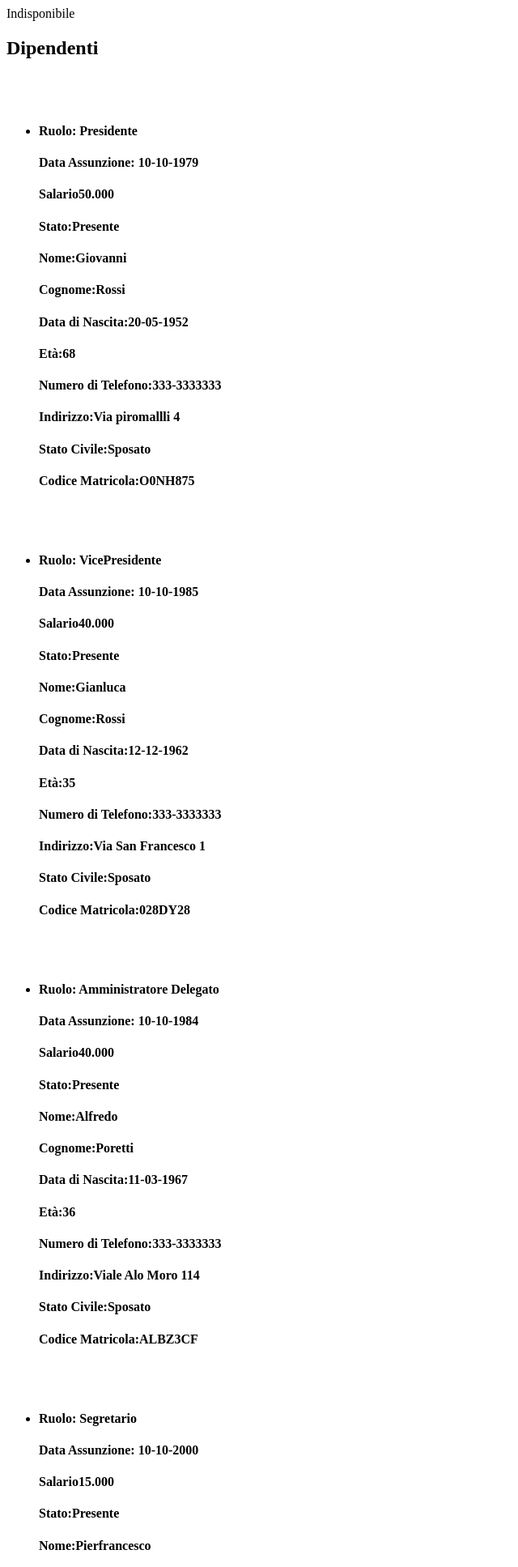
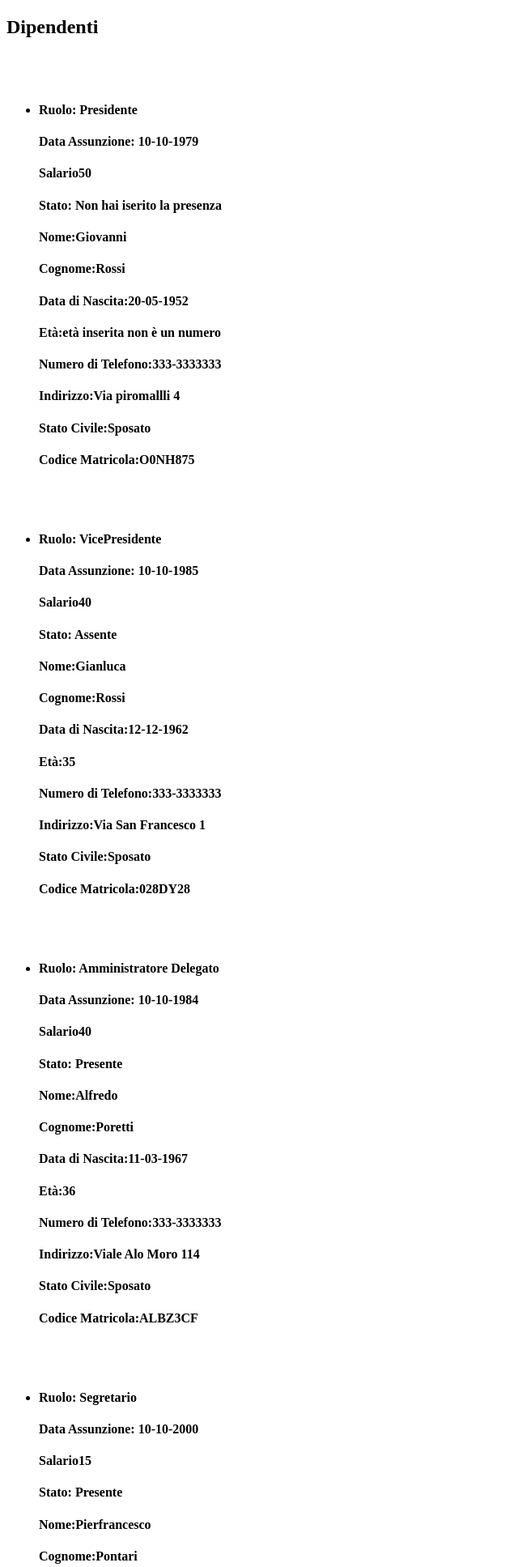
Before and after one commit to PaoloFrancesco-Marino/php-oop-dipendenti, a PHP site: page / in a window 1280 px wide. Shown: the top 1935 px of the page at 81% size, without its empty margins (0-640 px from the left). Run offline with PHP 8.4, Linux system fonts and the light colour scheme.

Commit message:
add fix exception

```diff
--- a/index.php
+++ b/index.php
@@ -24,11 +24,28 @@ include_once __DIR__ . '/partials/classes/PersonDetails.php';
                     <h4>Ruolo: <?php echo $dipendente->role; ?></h4>
                     <h4>Data Assunzione: <?php echo $dipendente->jobHiring;?></h4>
                     <h4>Salario<?php echo $dipendente->salary;?></h4>
-                    <h4>Stato:<?php echo $dipendente->status;?></h4>
+                    <h4>Stato:
+                        <?php
+                        try {
+                            echo $dipendente->status($dipendente->status);
+                        } catch (Exception $e) {
+                            echo $e->getMessage();
+                        }
+                        ?>
+
+                    </h4>
                     <h4>Nome:<?php echo $dipendente->name;?></h4>
                     <h4>Cognome:<?php echo $dipendente->surname;?></h4>
                     <h4>Data di Nascita:<?php echo $dipendente->dateBirth;?></h4>
-                    <h4>Età:<?php echo $dipendente->age;?></h4>
+                    <h4>
+                        Età:<?php
+                        try {
+                            echo $dipendente->ageControl($dipendente->age);
+                        } catch (Exception $e) {
+                            echo $e->getMessage();
+                        }
+                        ?>
+                    </h4>
                     <h4>Numero di Telefono:<?php echo $dipendente->number;?></h4>
                     <h4>Indirizzo:<?php echo $dipendente->address;?></h4>
                     <h4>Stato Civile:<?php echo $dipendente->civilStatus;?></h4>
--- a/partials/classes/PersonDetails.php
+++ b/partials/classes/PersonDetails.php
@@ -10,7 +10,7 @@ class DetailsPerson extends Person {
     public $address;
     public $civilStatus;
 
-    // constructor
+
     // constructor
     public function __construct($_role, $_jobHiring, $_salary, $_status, $_name, $_surname, $_dateBirth, $_age, $_number, $_address, $_civilStatus) {
 
@@ -21,14 +21,21 @@ class DetailsPerson extends Person {
         $this->number = $_number;
         $this->address = $_address;
         $this->civilStatus = $_civilStatus;
+    }
+    // method
+    public function ageControl($_age) {
+        if (!is_int($this->age)) {
+            throw new Exception('età inserita non è un numero');
+        }
 
+        return $_age;
     }
 }
 
 $dipendenti = [
-    new DetailsPerson('Presidente', '10-10-1979', '50.000', 'Presente', 'Giovanni', 'Rossi', '20-05-1952', 68, '333-3333333', 'Via piromallli 4', 'Sposato' ),
-    new DetailsPerson('VicePresidente', '10-10-1985', '40.000', 'Presente', 'Gianluca', 'Rossi', '12-12-1962', 35, '333-3333333', 'Via San Francesco 1', 'Sposato' ),
-    new DetailsPerson('Amministratore Delegato', '10-10-1984', '40.000', 'Presente', 'Alfredo', 'Poretti', '11-03-1967', 36, '333-3333333', 'Viale Alo Moro 114', 'Sposato' ),
-    new DetailsPerson('Segretario', '10-10-2000', '15.000', 'Presente', 'Pierfrancesco', 'Pontari', '20-06-1980', 40, '333-3333333', 'Via roma 14', 'Sposato' ),
-    new DetailsPerson('Designer', '10-10-2012', '25.000', 'Presente', 'Francesco', 'Cucuzza', '20-05-1987', 33, '333-3333333', 'Viale porto vecchio 84', 'Celibe' )
+    new DetailsPerson('Presidente', '10-10-1979', 50.000, '', 'Giovanni', 'Rossi', '20-05-1952', '68', '333-3333333', 'Via piromallli 4', 'Sposato' ),
+    new DetailsPerson('VicePresidente', '10-10-1985', 40.000, 'Assente', 'Gianluca', 'Rossi', '12-12-1962', 35, '333-3333333', 'Via San Francesco 1', 'Sposato' ),
+    new DetailsPerson('Amministratore Delegato', '10-10-1984', 40.000, 'Presente', 'Alfredo', 'Poretti', '11-03-1967', 36, '333-3333333', 'Viale Alo Moro 114', 'Sposato' ),
+    new DetailsPerson('Segretario', '10-10-2000', 15.000, 'Presente', 'Pierfrancesco', 'Pontari', '20-06-1980', 40, '333-3333333', 'Via roma 14', 'Sposato' ),
+    new DetailsPerson('Designer', '10-10-2012', 25.000, '', 'Francesco', 'Cucuzza', '20-05-1987', '33', '333-3333333', 'Viale porto vecchio 84', 'Celibe' )
 ];
--- a/partials/classes/Status.php
+++ b/partials/classes/Status.php
@@ -13,19 +13,11 @@ class Status extends Role {
     }
 
     // method
-    public function status($b) {
-        if ($b == 'Presente') {
-            throw new Exception('Disponibile');
-        } else if ($b == 'Assente') {
-            throw new Exception('Indisponibile');
+    public function status($_status) {
+        if ($this->status == '') {
+            throw new Exception('Non hai iserito la presenza');
         }
+
+        return $_status;
     }
 }
-
-$test = new Status('Designer', '20-10-200', '20,000', 'Presente');
-
-try {
-    echo $test->status('Assente');
-} catch (Exception $c) {
-    echo $c->getMessage();
-}
```
